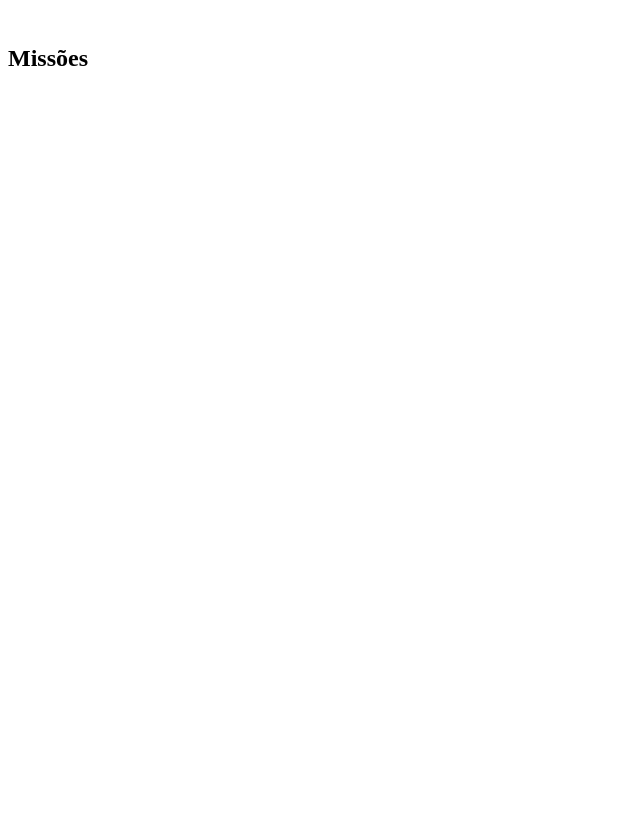
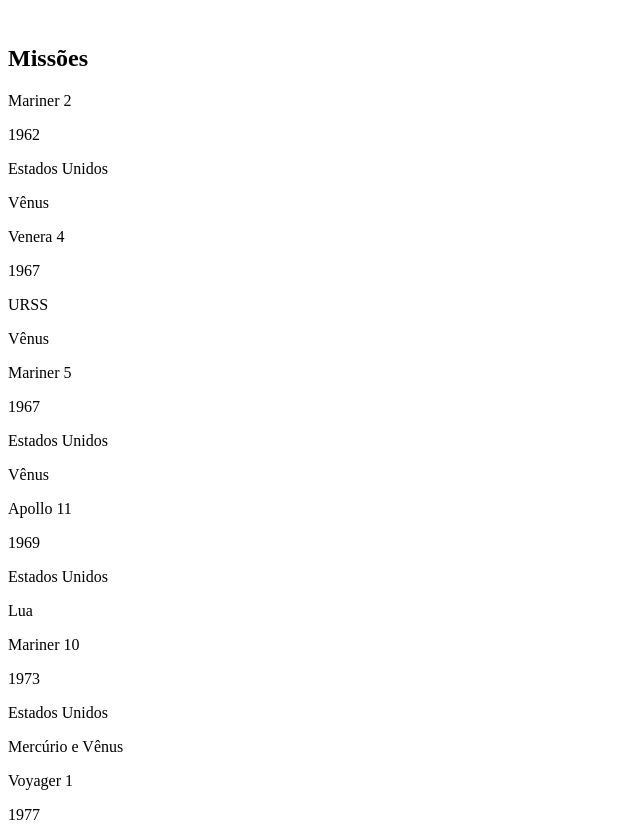
Before and after one commit to iamlucasgomes/solar-system-frontend-trybe, a React (Create React App) app: page / in a window 1280 px wide. Shown: the part 3398-4238 px from the top of the page, without its empty margins (0-640 px from the left). Before the commit the page ends 3490 px from the top, so only its background shows below. Built offline with nearby package versions, Linux system fonts and the light colour scheme.

Commit message:
UPDATE: requeriment 10 implemented

```diff
--- a/src/components/MissionCard.jsx
+++ b/src/components/MissionCard.jsx
@@ -6,10 +6,10 @@
     const { name, year, country, destination } = this.props;
     return (
       <div data-testid="mission-card">
-        <p>{name}</p>
-        <p>{year}</p>
-        <p>{country}</p>
-        <p>{destination}</p>
+        <p data-testid="mission-name">{name}</p>
+        <p data-testid="mission-year">{year}</p>
+        <p data-testid="mission-country">{country}</p>
+        <p data-testid="mission-destination">{destination}</p>
       </div>
     );
   }
--- a/src/components/Missions.jsx
+++ b/src/components/Missions.jsx
@@ -1,9 +1,23 @@
 import React from 'react';
 import Title from './Title';
+import missions from '../data/missions';
+import MissionCard from './MissionCard';
 
 class Missions extends React.Component {
   render() {
-    return (<div data-testid="missions"><Title headline="Missões" /></div>);
+    return (
+      <div data-testid="missions">
+        <Title headline="Missões" />
+        {missions
+          .map(({ name, year, country, destination }) => (
+            <MissionCard
+              key={ name }
+              name={ name }
+              year={ year }
+              country={ country }
+              destination={ destination }
+            />))}
+      </div>);
   }
 }
 
```
